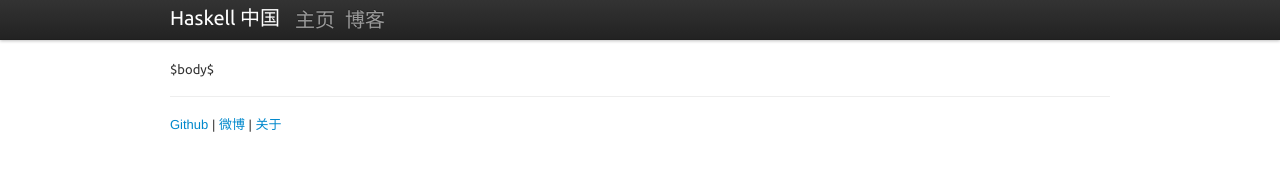
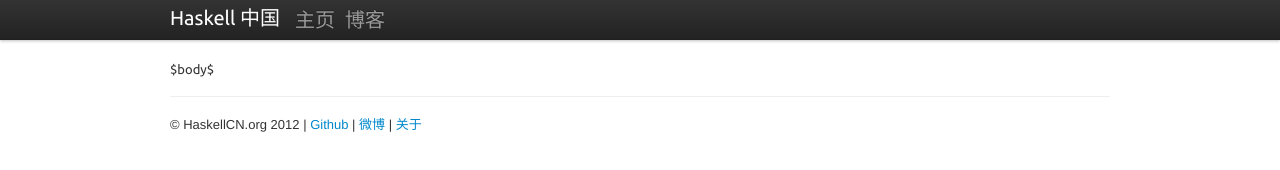
Before and after one commit to HaskellCNOrg/haskellcn, a plain HTML site: page src/templates/default.html in a window 1280 px wide. Drawn offline with Linux system fonts and the light colour scheme; a web font is replaced by a local one.

Commit message:
copyright

```diff
--- a/src/templates/default.html
+++ b/src/templates/default.html
@@ -48,7 +48,7 @@
 
       <hr />
       <footer>
-        <p><a href="https://github.com/HaskellCNOrg/">Github</a> | <a href="http://weibo.com/haskellcnorg/">微博</a> | <a href="/about.html">关于</a></p>
+        <p>© HaskellCN.org 2012 | <a href="https://github.com/HaskellCNOrg/">Github</a> | <a href="http://weibo.com/haskellcnorg/">微博</a> | <a href="/about.html">关于</a></p>
       </footer>
 
     </div>
```
